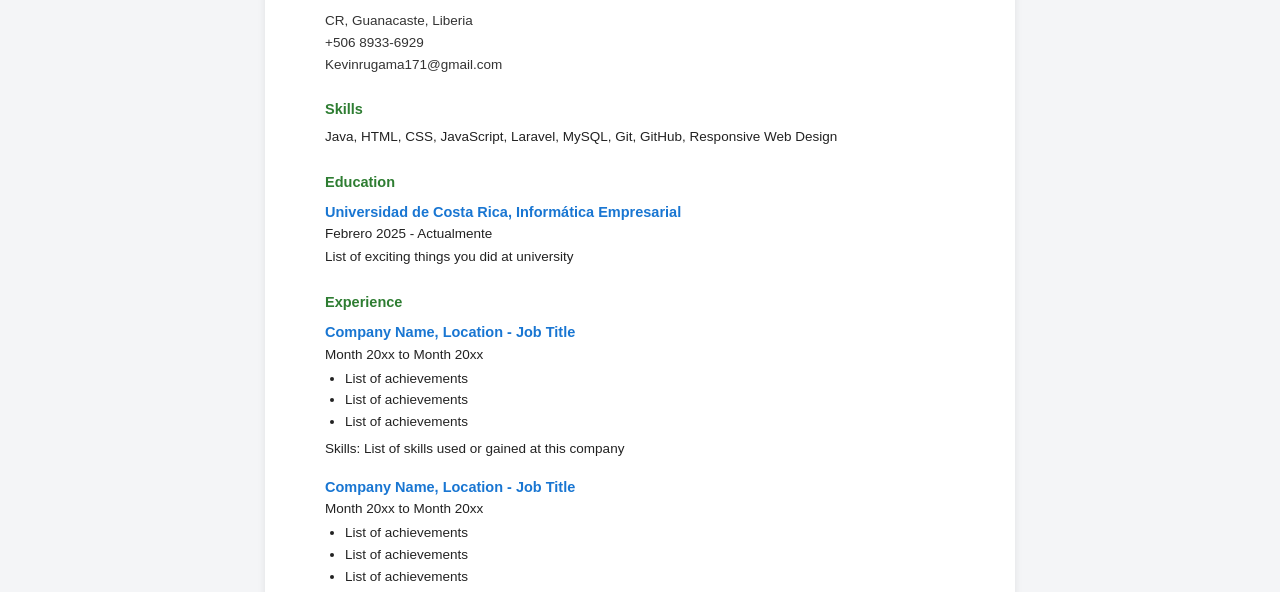
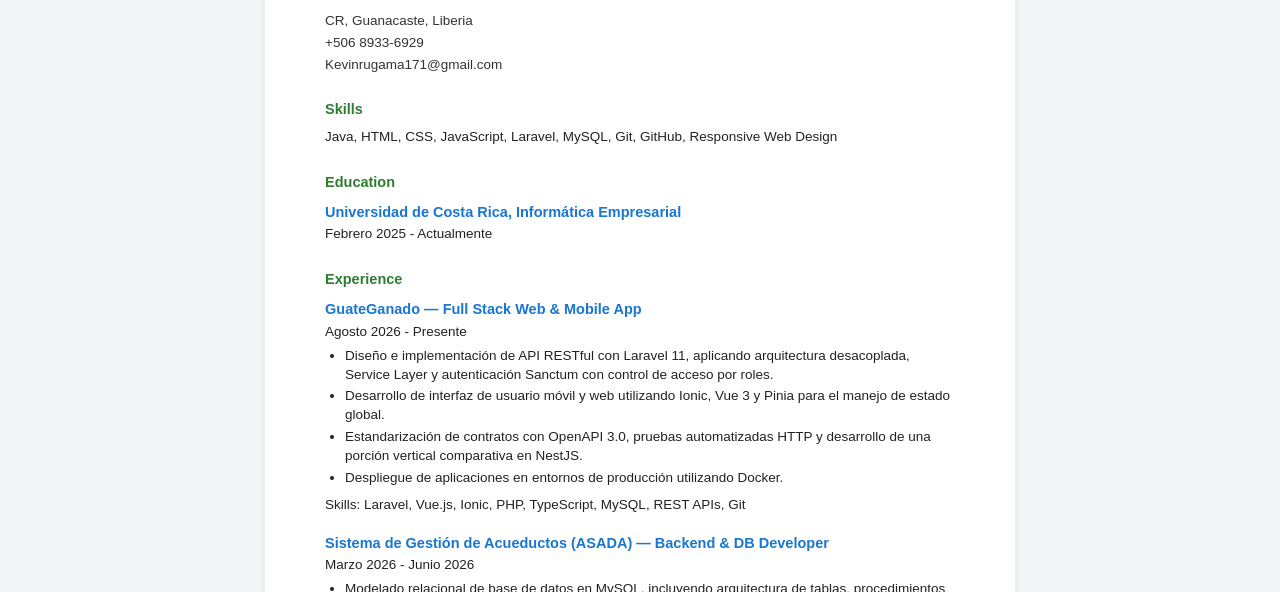
Before and after one commit to KevinRugama17/project-1, a website built with Vite: page src/index.html in a window 1280 px wide. Shown: the part 200-792 px from the top of the page. Built offline with nearby package versions, Linux system fonts and the light colour scheme.

Commit message:
Curriculum version final, creo...

```diff
--- a/src/index.html
+++ b/src/index.html
@@ -33,38 +33,38 @@
             <h2 class="section-title">Education</h2>
             <h3 class="item-title">Universidad de Costa Rica, Informática Empresarial</h3>
             <p class="date">Febrero 2025 - Actualmente</p>
-            <p class="description">List of exciting things you did at university</p>
         </section>
 
         <section class="section">
             <h2 class="section-title">Experience</h2>
 
           <div class="experience-item">
-                <h3 class="item-title">Company Name, Location - Job Title</h3>
-                <p class="date">Month 20xx to Month 20xx</p>
+        <h3 class="item-title">GuateGanado — Full Stack Web & Mobile App</h3>
+        <p class="date">Agosto 2026 - Presente</p>
         <ul class="achievements">
-                    <li>List of achievements</li>
-                    <li>List of achievements</li>
-                    <li>List of achievements</li>
+            <li>Diseño e implementación de API RESTful con Laravel 11, aplicando arquitectura desacoplada, Service Layer y autenticación Sanctum con control de acceso por roles.</li>
+            <li>Desarrollo de interfaz de usuario móvil y web utilizando Ionic, Vue 3 y Pinia para el manejo de estado global.</li>
+            <li>Estandarización de contratos con OpenAPI 3.0, pruebas automatizadas HTTP y desarrollo de una porción vertical comparativa en NestJS.</li>
+            <li>Despliegue de aplicaciones en entornos de producción utilizando Docker. </li>
         </ul>
-                <p class="skills-footer">Skills: List of skills used or gained at this company</p>
+        <p class="skills-footer">Skills: Laravel, Vue.js, Ionic, PHP, TypeScript, MySQL, REST APIs, Git</p>
     </div>
 
+
         <div class="experience-item">
-                <h3 class="item-title">Company Name, Location - Job Title</h3>
-                <p class="date">Month 20xx to Month 20xx</p>
+        <h3 class="item-title">Sistema de Gestión de Acueductos (ASADA) — Backend & DB Developer</h3>
+        <p class="date">Marzo 2026 - Junio 2026</p>
         <ul class="achievements">
-                    <li>List of achievements</li>
-                    <li>List of achievements</li>
-                    <li>List of achievements</li>
+            <li>Modelado relacional de base de datos en MySQL, incluyendo arquitectura de tablas, procedimientos almacenados, vistas y álgebra relacional.</li>
+            <li>Desarrollo de aplicación de escritorio interactiva en JavaFX aplicando arquitectura MVC, principios SOLID y estructuras de datos personalizadas.</li>
         </ul>
-                <p class="skills-footer">Skills: List of skills used or gained at this company</p>
+        <p class="skills-footer">Skills: Java, JavaFX, MySQL, Relational Database Design, OOP, SOLID, Git</p>
     </div>
         </section>
 
         <section class="section">
             <h2 class="section-title">Across the Internet</h2>
-            <p class="description">Add your LinkedIn, GitHub profile links</p>
+            <p class="description">https://www.linkedin.com/in/kevin-rugama-00a822219/ | https://github.com/kevinrugama</p>
         </section>
 
     </div>
```
Lines whose indentation alone changed are shown as unchanged.
